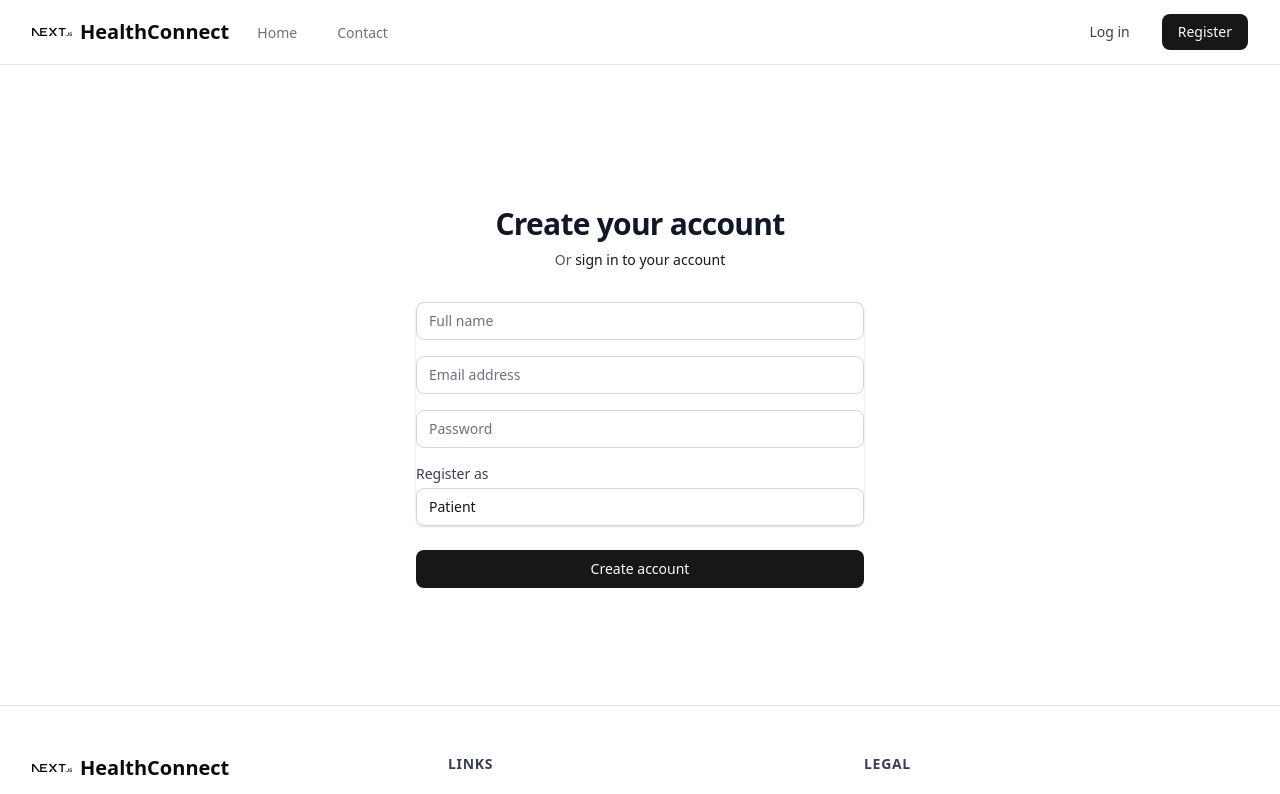
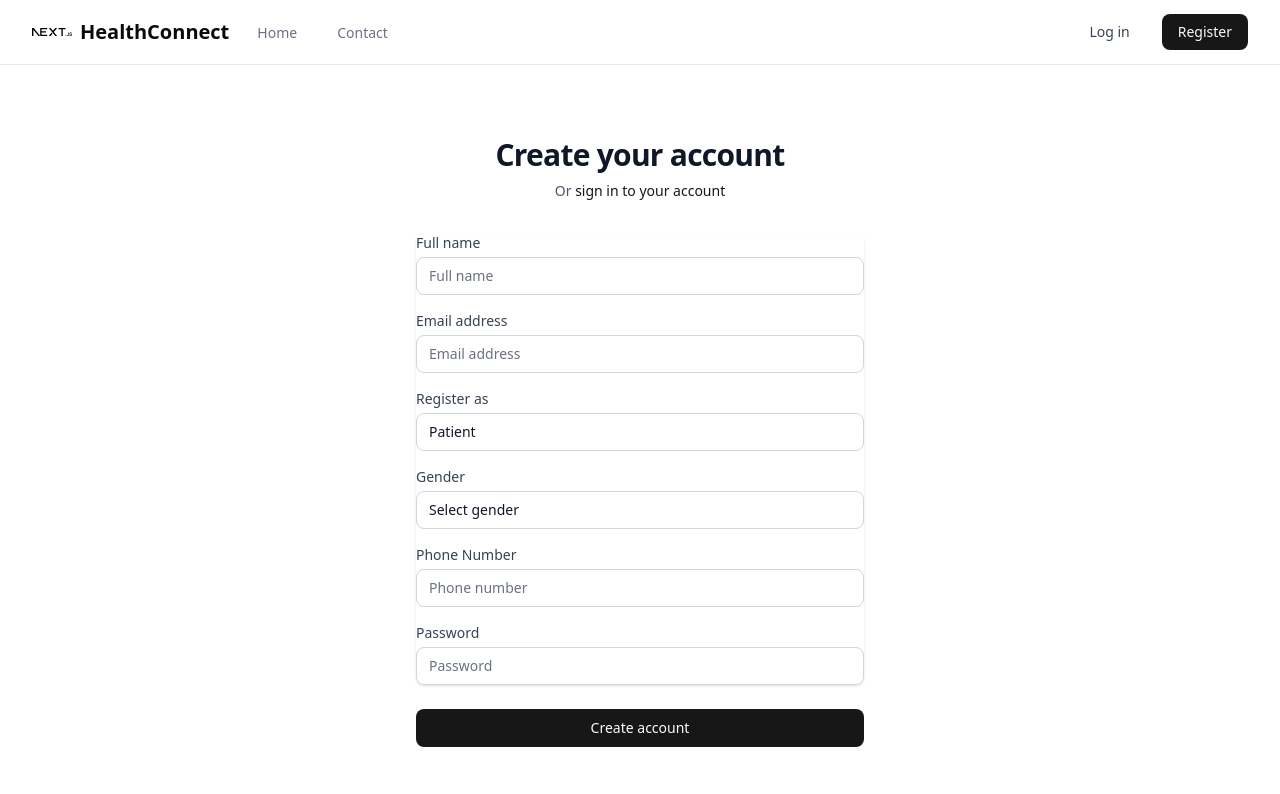
Before and after one commit to Rishabh2254/hashhacks, a Next.js app: page /register in a window 1280 px wide. Shown: the top 794 px of the page. Built offline with nearby package versions, Linux system fonts and the light colour scheme; no server answers.

Commit message:
patient information

```diff
--- a/app/api/auth/register.ts
+++ b/app/api/auth/register.ts
@@ -4,7 +4,7 @@ import { UserRole } from "@/lib/auth";
 
 export async function POST(request: NextRequest) {
   try {
-    const { email, password, displayName, role } = await request.json();
+    const { email, password, displayName, role, gender, phoneNumber } = await request.json();
 
     // Validation
     if (!email || !password || !displayName) {
@@ -14,12 +14,28 @@ export async function POST(request: NextRequest) {
       );
     }
 
+    // Additional validation for patients
+    if (role === "patient" && (!gender || !phoneNumber)) {
+      return NextResponse.json(
+        { error: "Gender and phone number are required for patients" },
+        { status: 400 }
+      );
+    }
+
+    // Create additional data object for patient information
+    const additionalData: Record<string, any> = {};
+    if (role === "patient") {
+      additionalData.gender = gender;
+      additionalData.phoneNumber = phoneNumber;
+    }
+
     // Register the user
     const userData = await registerUser(
       email,
       password,
       displayName,
-      (role as UserRole) || "patient"
+      (role as UserRole) || "patient",
+      additionalData
     );
 
     // Return success
--- a/app/register/page.tsx
+++ b/app/register/page.tsx
@@ -1,6 +1,6 @@
 "use client";
 
-import { useState } from "react";
+import { useState, useEffect } from "react";
 import { registerUser, UserRole } from "@/lib/auth";
 import { useRouter } from "next/navigation";
 import Link from "next/link";
@@ -10,6 +10,8 @@ export default function Register() {
   const [password, setPassword] = useState("");
   const [displayName, setDisplayName] = useState("");
   const [role, setRole] = useState<UserRole>("patient");
+  const [gender, setGender] = useState(""); // New state for gender
+  const [phoneNumber, setPhoneNumber] = useState(""); // New state for phone number
   const [error, setError] = useState("");
   const [loading, setLoading] = useState(false);
   const router = useRouter();
@@ -20,7 +22,12 @@ export default function Register() {
     setError("");
 
     try {
-      await registerUser(email, password, displayName, role);
+      // Include additional patient info if role is patient
+      const userData = role === "patient"
+        ? { gender, phoneNumber }
+        : {};
+
+      await registerUser(email, password, displayName, role, userData);
       router.push("/dashboard");
     } catch (err: any) {
       setError(err.message || "Failed to register");
@@ -60,7 +67,7 @@ export default function Register() {
         <form className="mt-8 space-y-6" onSubmit={handleSubmit}>
           <div className="space-y-4 rounded-md shadow-sm">
             <div>
-              <label htmlFor="full-name" className="sr-only">
+              <label htmlFor="full-name" className="block text-sm font-medium text-gray-700 dark:text-gray-300 mb-1">
                 Full name
               </label>
               <input
@@ -74,8 +81,9 @@ export default function Register() {
                 placeholder="Full name"
               />
             </div>
+
             <div>
-              <label htmlFor="email-address" className="sr-only">
+              <label htmlFor="email-address" className="block text-sm font-medium text-gray-700 dark:text-gray-300 mb-1">
                 Email address
               </label>
               <input
@@ -88,22 +96,6 @@ export default function Register() {
                 onChange={(e) => setEmail(e.target.value)}
                 className="relative block w-full appearance-none rounded-md border border-gray-300 dark:border-gray-700 px-3 py-2 text-gray-900 dark:text-gray-100 dark:bg-gray-800 placeholder-gray-500 focus:z-10 focus:border-primary focus:outline-none focus:ring-primary sm:text-sm"
                 placeholder="Email address"
-              />
-            </div>
-            <div>
-              <label htmlFor="password" className="sr-only">
-                Password
-              </label>
-              <input
-                id="password"
-                name="password"
-                type="password"
-                autoComplete="new-password"
-                required
-                value={password}
-                onChange={(e) => setPassword(e.target.value)}
-                className="relative block w-full appearance-none rounded-md border border-gray-300 dark:border-gray-700 px-3 py-2 text-gray-900 dark:text-gray-100 dark:bg-gray-800 placeholder-gray-500 focus:z-10 focus:border-primary focus:outline-none focus:ring-primary sm:text-sm"
-                placeholder="Password"
               />
             </div>
 
@@ -125,6 +117,63 @@ export default function Register() {
                 <option value="admin">Hospital Admin</option>
               </select>
             </div>
+
+            {/* Additional fields for patient */}
+            {role === "patient" && (
+              <>
+                <div>
+                  <label htmlFor="gender" className="block text-sm font-medium text-gray-700 dark:text-gray-300 mb-1">
+                    Gender
+                  </label>
+                  <select
+                    id="gender"
+                    name="gender"
+                    required
+                    value={gender}
+                    onChange={(e) => setGender(e.target.value)}
+                    className="relative block w-full appearance-none rounded-md border border-gray-300 dark:border-gray-700 px-3 py-2 text-gray-900 dark:text-gray-100 dark:bg-gray-800 focus:z-10 focus:border-primary focus:outline-none focus:ring-primary sm:text-sm"
+                  >
+                    <option value="">Select gender</option>
+                    <option value="male">Male</option>
+                    <option value="female">Female</option>
+                    <option value="other">Other</option>
+                  </select>
+                </div>
+
+                <div>
+                  <label htmlFor="phone-number" className="block text-sm font-medium text-gray-700 dark:text-gray-300 mb-1">
+                    Phone Number
+                  </label>
+                  <input
+                    id="phone-number"
+                    name="phoneNumber"
+                    type="tel"
+                    required
+                    value={phoneNumber}
+                    onChange={(e) => setPhoneNumber(e.target.value)}
+                    className="relative block w-full appearance-none rounded-md border border-gray-300 dark:border-gray-700 px-3 py-2 text-gray-900 dark:text-gray-100 dark:bg-gray-800 placeholder-gray-500 focus:z-10 focus:border-primary focus:outline-none focus:ring-primary sm:text-sm"
+                    placeholder="Phone number"
+                  />
+                </div>
+              </>
+            )}
+
+            <div>
+              <label htmlFor="password" className="block text-sm font-medium text-gray-700 dark:text-gray-300 mb-1">
+                Password
+              </label>
+              <input
+                id="password"
+                name="password"
+                type="password"
+                autoComplete="new-password"
+                required
+                value={password}
+                onChange={(e) => setPassword(e.target.value)}
+                className="relative block w-full appearance-none rounded-md border border-gray-300 dark:border-gray-700 px-3 py-2 text-gray-900 dark:text-gray-100 dark:bg-gray-800 placeholder-gray-500 focus:z-10 focus:border-primary focus:outline-none focus:ring-primary sm:text-sm"
+                placeholder="Password"
+              />
+            </div>
           </div>
 
           <div>
--- a/lib/auth.ts
+++ b/lib/auth.ts
@@ -12,11 +12,14 @@ import { doc, setDoc, getDoc } from "firebase/firestore";
 // User roles
 export type UserRole = 'patient' | 'doctor' | 'admin';
 
+// User data with optional patient specific fields
 export interface UserData {
   uid: string;
-  email: string;
+  email: string | null;
   displayName: string;
   role: UserRole;
+  gender?: string;  // Optional field for patient
+  phoneNumber?: string;  // Optional field for patient
 }
 
 // Register new user
@@ -24,7 +27,8 @@ export const registerUser = async (
   email: string,
   password: string,
   displayName: string,
-  role: UserRole = 'patient'
+  role: UserRole = 'patient',
+  additionalData: Record<string, any> = {}
 ): Promise<UserData> => {
   try {
     const userCredential = await createUserWithEmailAndPassword(auth, email, password);
@@ -39,6 +43,7 @@ export const registerUser = async (
       email: user.email || email,
       displayName,
       role,
+      ...additionalData  // Include any additional data passed
     };
 
     await setDoc(doc(db, "users", user.uid), userData);
```
Also changed, not shown: lib/registerDoctor.ts (added).
